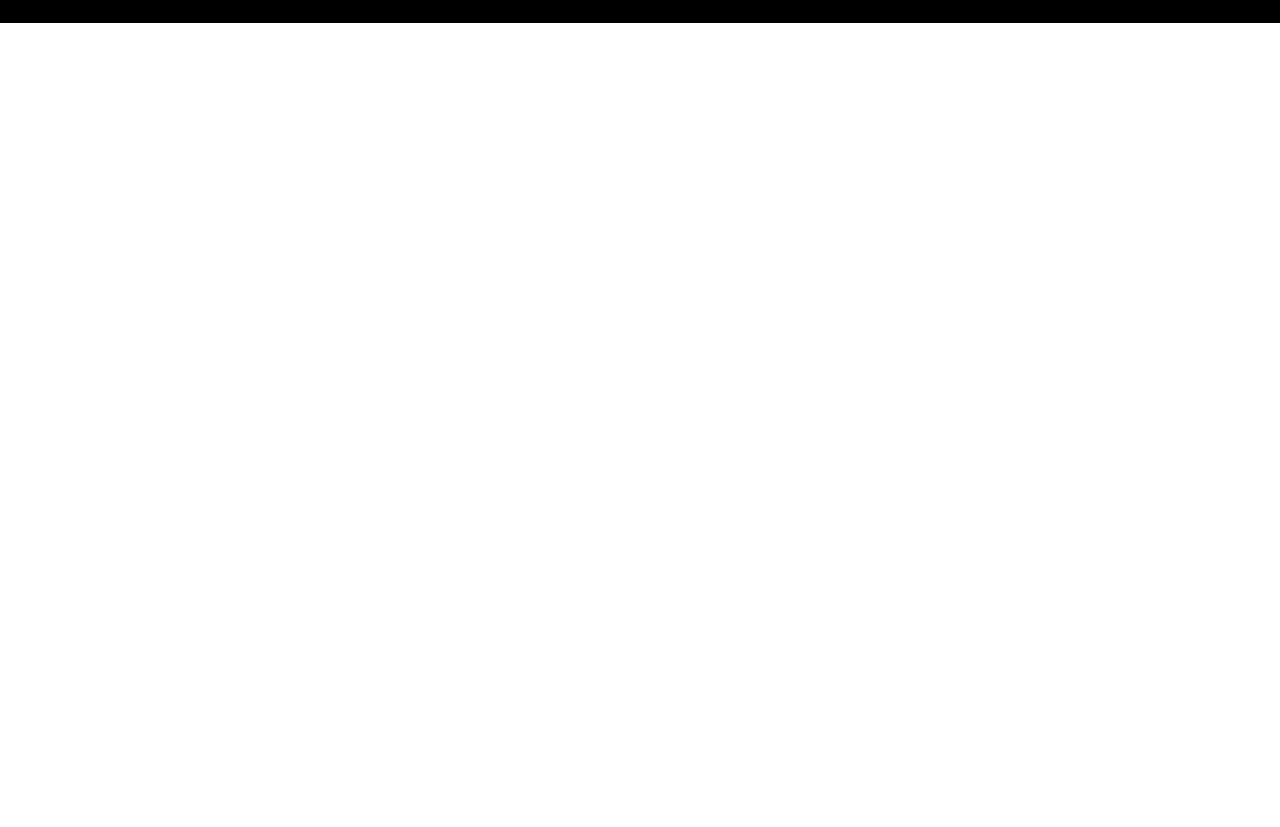
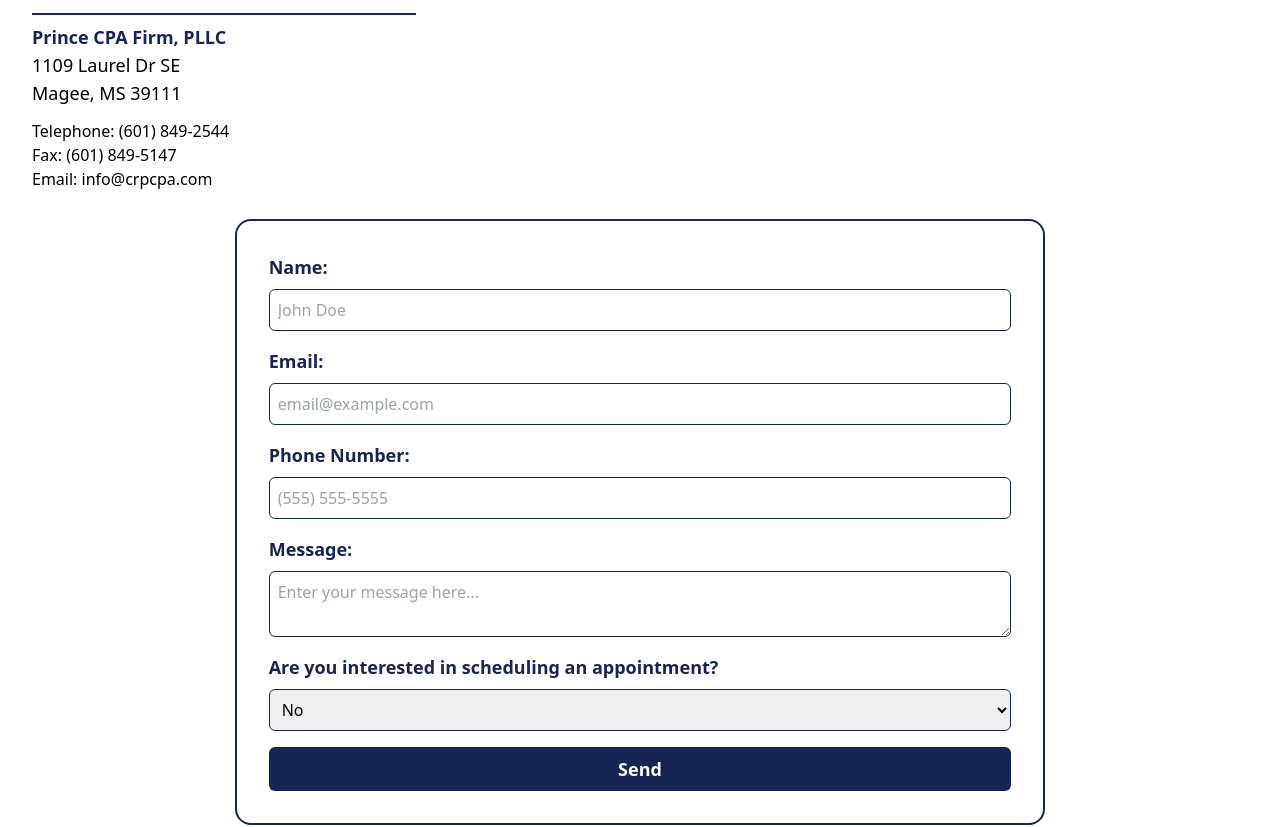
Before and after one commit to GreatIdea-Dev/prince-cpa-website, a SvelteKit app: page /contact in a window 1280 px wide. Shown: the part 291-1118 px from the top of the page. Before the commit the page ends 800 px from the top, so only its background shows below. Built offline with nearby package versions, Linux system fonts and the light colour scheme.

Commit message:
feat: implemented contact page layout

```diff
--- a/src/routes/contact/+page.svelte
+++ b/src/routes/contact/+page.svelte
@@ -3,8 +3,17 @@
 	<meta name="description" content="Prince CPA Firm, PLLC" />
 </svelte:head>
 
-<div>
-	<h1 class="text-sm font-bold bg-red-500">Contact</h1>
+<script lang='ts'>
+	let appointment = false;
+
+	function handleAppointmentChange(event: Event & { currentTarget: EventTarget & HTMLSelectElement; }) {
+		appointment = event.currentTarget.value === 'yes';
+	}
+</script>
+
+<div class="flex flex-col items-center justify-center gap-5 p-2 sm:p-8">
+	<h1 class="w-full text-2xl font-bold text-center text-blue-950">Contact Us</h1>
+	<hr class="w-full border border-blue-950" />
 	<!-- Need the following fields:
 	1. Name
 	2. Email
@@ -16,4 +25,100 @@
 
 	<!-- Also add:
 	- Contact info box with same info as about page (bottom of page) -->
+
+	<div class="flex flex-row w-full">
+		<div class="flex flex-col mb-2 text-lg w-96">
+			<h1 class="w-full text-xl font-bold text-center text-blue-950">General Contact Info:</h1>
+			<hr class="w-full my-2 border border-blue-950" />
+			<h2 class="font-semibold text-blue-950">Prince CPA Firm, PLLC</h2>
+			<p>1109 Laurel Dr SE</p>
+			<p>Magee, MS 39111</p>
+			<div class="flex flex-col pt-3 text-base">
+				<p>
+					Telephone: <a class="hover:blue-900 hover:underline" href="tel:+16018492544"
+						>(601) 849-2544</a
+					>
+				</p>
+				<p>
+					Fax: <a class="hover:blue-900 hover:underline" href="tel:+16018495147">(601) 849-5147</a>
+				</p>
+				<p>
+					Email: <a class="hover:blue-900 hover:underline" href="mailto:info@crpcpa.com"
+						>info@crpcpa.com</a
+					>
+				</p>
+			</div>
+		</div>
+	</div>
+
+	<form class="flex flex-col w-full gap-4 p-4 border-2 sm:p-8 sm:w-2/3 border-blue-950 rounded-2xl">
+		<div class="flex flex-col gap-2">
+			<label for="name" class="text-lg font-semibold text-blue-950">Name:</label>
+			<input
+				type="text"
+				id="name"
+				name="name"
+				class="p-2 border rounded-md border-blue-950"
+				placeholder="John Doe"
+			/>
+		</div>
+		<div class="flex flex-col gap-2">
+			<label for="email" class="text-lg font-semibold text-blue-950">Email:</label>
+			<input
+				type="email"
+				id="email"
+				name="email"
+				class="p-2 border rounded-md border-blue-950"
+				placeholder="email@example.com"
+			/>
+		</div>
+		<div class="flex flex-col gap-2">
+			<label for="phone" class="text-lg font-semibold text-blue-950">Phone Number:</label>
+			<input
+				type="tel"
+				id="phone"
+				name="phone"
+				class="p-2 border rounded-md border-blue-950"
+				placeholder="(555) 555-5555"
+			/>
+		</div>
+		<div class="flex flex-col gap-2">
+			<label for="message" class="text-lg font-semibold text-blue-950">Message:</label>
+			<textarea
+				id="message"
+				name="message"
+				class="p-2 border rounded-md border-blue-950"
+				placeholder="Enter your message here..."
+			/>
+		</div>
+		<div class="flex flex-col gap-2">
+			<label for="appointment" class="text-lg font-semibold text-blue-950">Are you interested in scheduling an appointment?</label>
+			<select
+				id="appointment"
+				name="appointment"
+				class="p-2 border rounded-md border-blue-950"
+				on:change={handleAppointmentChange}
+			>
+				<option value='yes'>Yes</option>
+				<option selected value='no'>No</option>
+			</select>
+		</div>
+		{#if appointment}
+			<div class="flex flex-col gap-2">
+				<label for="date" class="text-lg font-semibold text-blue-950">Desired Date and Time:</label>
+				<input
+					type="datetime-local"
+					id="date"
+					name="date"
+					class="p-2 border rounded-md border-blue-950"
+				/>
+			</div>
+		{/if}
+		<button
+			type="submit"
+			class="p-2 text-lg font-semibold text-white rounded-md bg-blue-950 hover:bg-blue-900"
+		>
+			Send
+		</button>
+	</form>
 </div>
```
